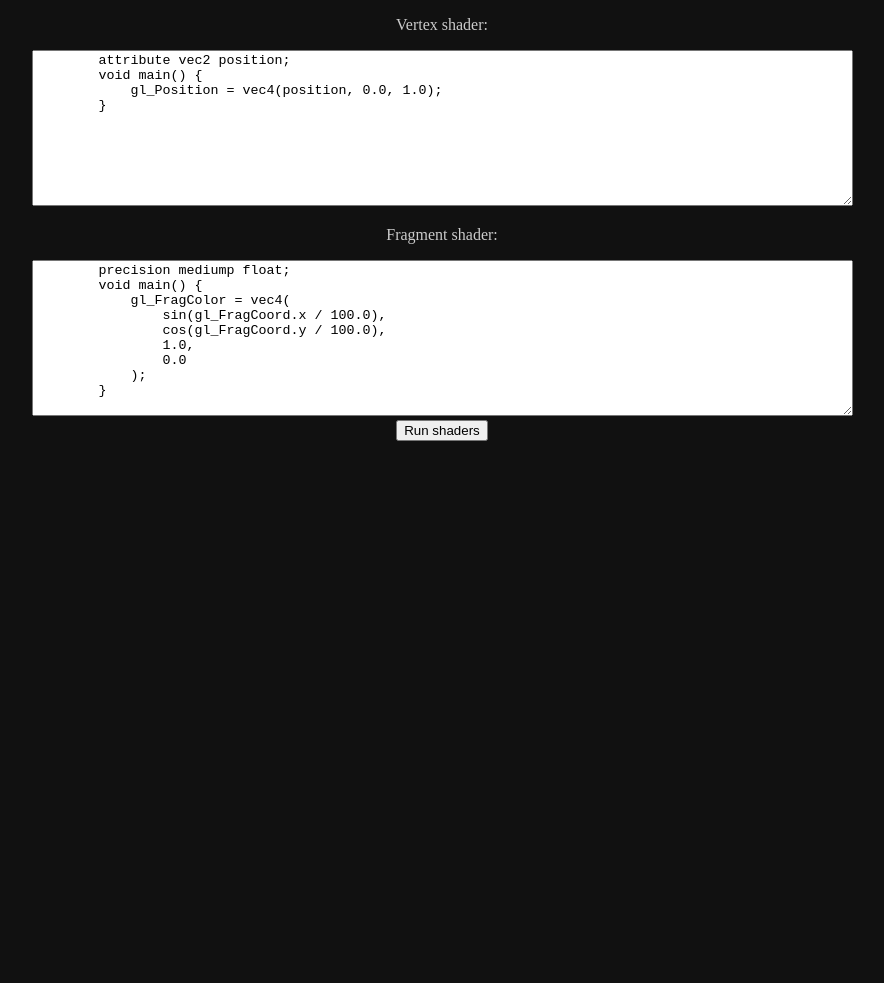
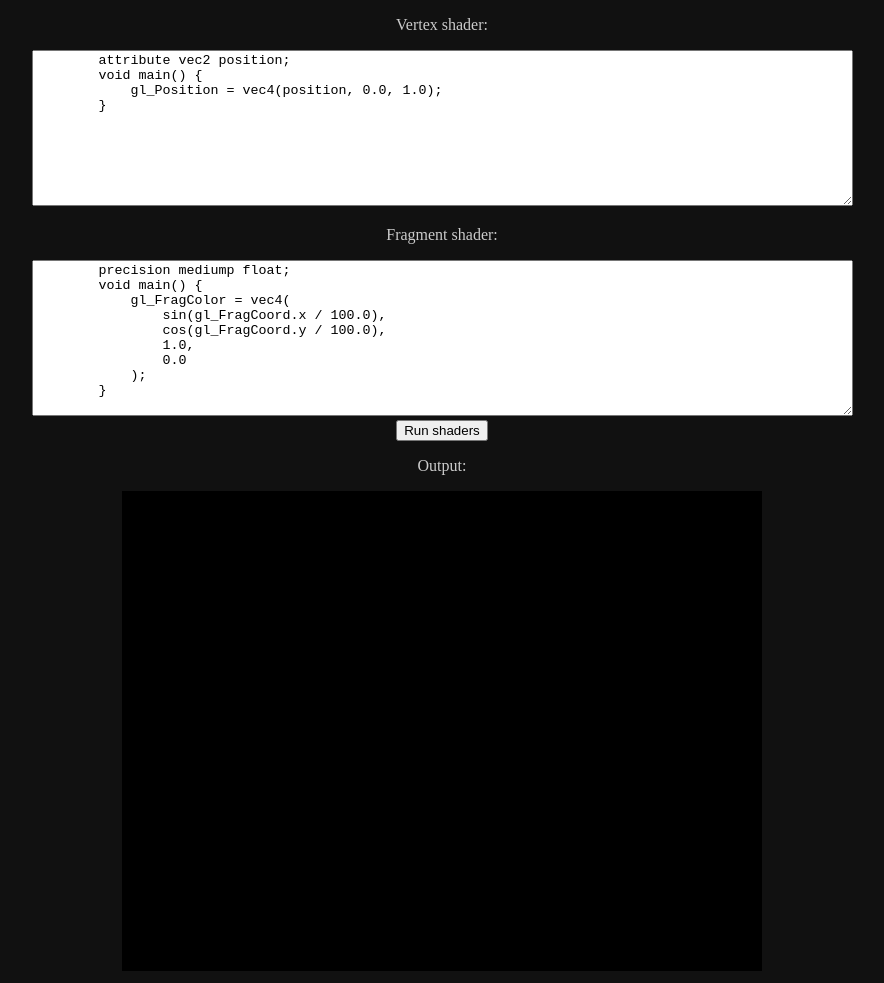
Before and after one commit to pebonius/webgl-shenanigans, a plain HTML site: page index.html in a window 1280 px wide. Shown: the whole page, without its empty margins (198-1082 px from the left). Before the commit the page ends 933 px from the top, so only its background shows below. Drawn offline with Linux system fonts and the light colour scheme.

Commit message:
p output and clear canvas on doc load

```diff
--- a/index.html
+++ b/index.html
@@ -32,6 +32,7 @@
       <button type="button" id="runShaders">Run shaders</button>
     </div>
     <div>
+      <p>Output:</p>
       <canvas width="640" height="480" id="canvas"></canvas>
     </div>
 
--- a/index.js
+++ b/index.js
@@ -64,3 +64,5 @@ runButton.onclick = () => {
     console.log(error);
   }
 };
+
+clearCanvas();
```
